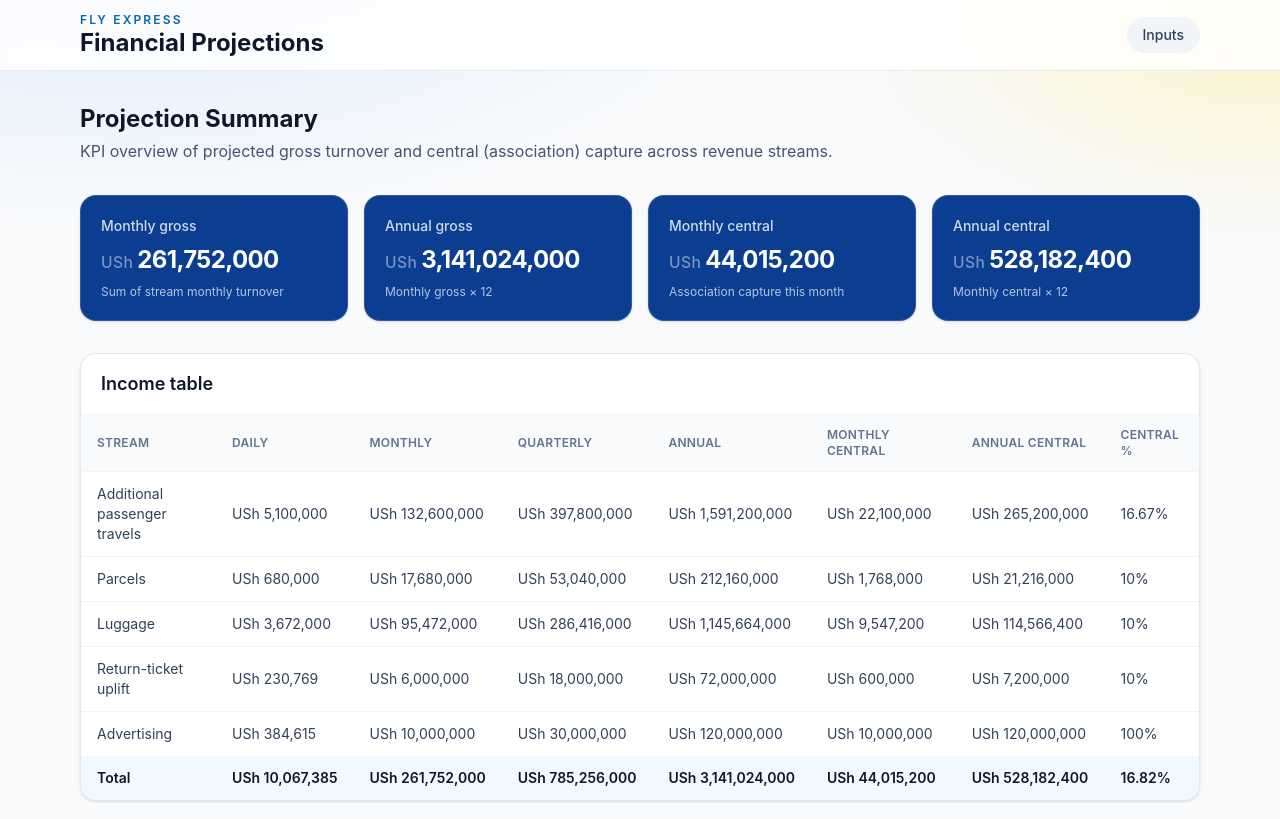
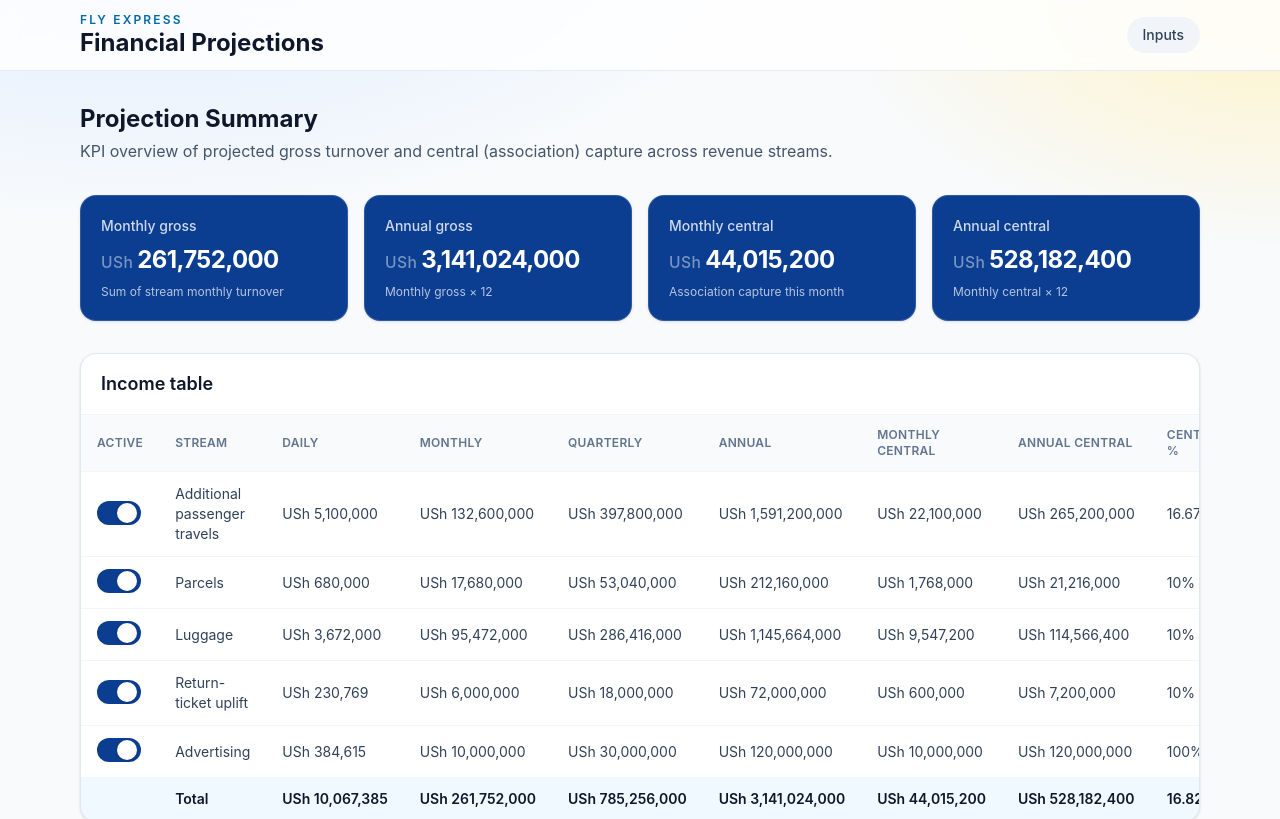
Before and after one commit to xristo7/flyexpressprojections, a React (Vite) app: page / in a window 1280 px wide. Shown: the top 819 px of the page. Built offline with nearby package versions, Linux system fonts and the light colour scheme.

Commit message:
Add Active toggles for income streams; totals and KPIs include only active streams

```diff
--- a/src/components/DriversContext.tsx
+++ b/src/components/DriversContext.tsx
@@ -10,8 +10,16 @@ import {
   computeProjections,
   type Drivers,
   type ProjectionResult,
+  type StreamId,
 } from '../lib/calculations'
-import { loadDrivers, resetDrivers, saveDrivers } from '../lib/storage'
+import {
+  loadDrivers,
+  loadStreamActive,
+  resetDrivers,
+  resetStreamActive,
+  saveDrivers,
+  saveStreamActive,
+} from '../lib/storage'
 
 type DriversContextValue = {
   drivers: Drivers
@@ -19,12 +27,17 @@ type DriversContextValue = {
   setDrivers: (next: Drivers) => void
   reset: () => void
   projections: ProjectionResult
+  streamActive: Record<StreamId, boolean>
+  setStreamActive: (id: StreamId, enabled: boolean) => void
 }
 
 const DriversContext = createContext<DriversContextValue | null>(null)
 
 export function DriversProvider({ children }: { children: ReactNode }) {
   const [drivers, setDriversState] = useState<Drivers>(() => loadDrivers())
+  const [streamActive, setStreamActiveState] = useState<Record<StreamId, boolean>>(
+    () => loadStreamActive(),
+  )
 
   const setDrivers = useCallback((next: Drivers) => {
     setDriversState(next)
@@ -39,16 +52,37 @@ export function DriversProvider({ children }: { children: ReactNode }) {
     })
   }, [])
 
+  const setStreamActive = useCallback((id: StreamId, enabled: boolean) => {
+    setStreamActiveState((prev) => {
+      const next = { ...prev, [id]: enabled }
+      saveStreamActive(next)
+      return next
+    })
+  }, [])
+
   const reset = useCallback(() => {
     const defaults = resetDrivers()
     setDriversState(defaults)
+    const streamDefaults = resetStreamActive()
+    setStreamActiveState(streamDefaults)
   }, [])
 
-  const projections = useMemo(() => computeProjections(drivers), [drivers])
+  const projections = useMemo(
+    () => computeProjections(drivers, streamActive),
+    [drivers, streamActive],
+  )
 
   const value = useMemo(
-    () => ({ drivers, setDriver, setDrivers, reset, projections }),
-    [drivers, setDriver, setDrivers, reset, projections],
+    () => ({
+      drivers,
+      setDriver,
+      setDrivers,
+      reset,
+      projections,
+      streamActive,
+      setStreamActive,
+    }),
+    [drivers, setDriver, setDrivers, reset, projections, streamActive, setStreamActive],
   )
 
   return <DriversContext.Provider value={value}>{children}</DriversContext.Provider>
--- a/src/lib/calculations.ts
+++ b/src/lib/calculations.ts
@@ -85,6 +85,14 @@ export type StreamId =
   | 'return_ticket'
   | 'advertising'
 
+export const DEFAULT_STREAM_ACTIVE: Record<StreamId, boolean> = {
+  additional_passenger: true,
+  parcels: true,
+  luggage: true,
+  return_ticket: true,
+  advertising: true,
+}
+
 export type StreamResult = {
   id: StreamId
   name: string
@@ -119,7 +127,17 @@ function capturePct(central: number, gross: number): number {
   return gross !== 0 ? central / gross : 0
 }
 
-export function computeProjections(d: Drivers): ProjectionResult {
+function isStreamActive(
+  active: Record<StreamId, boolean> | undefined,
+  id: StreamId,
+): boolean {
+  return active?.[id] !== false
+}
+
+export function computeProjections(
+  d: Drivers,
+  active?: Record<StreamId, boolean>,
+): ProjectionResult {
   // Additional passenger travels
   const addDaily = d.vehicles * d.additional_travels * d.passengers * d.fare
   const addMonthly = addDaily * d.days
@@ -176,10 +194,11 @@ export function computeProjections(d: Drivers): ProjectionResult {
     mk('advertising', 'Advertising', adDaily, adMonthly, adMonthlyCentral),
   ]
 
-  const monthly_gross = streams.reduce((s, x) => s + x.monthly, 0)
-  const monthly_central = streams.reduce((s, x) => s + x.monthly_central, 0)
-  const annual_gross = streams.reduce((s, x) => s + x.annual, 0)
-  const annual_central = streams.reduce((s, x) => s + x.annual_central, 0)
+  const included = streams.filter((x) => isStreamActive(active, x.id))
+  const monthly_gross = included.reduce((s, x) => s + x.monthly, 0)
+  const monthly_central = included.reduce((s, x) => s + x.monthly_central, 0)
+  const annual_gross = included.reduce((s, x) => s + x.annual, 0)
+  const annual_central = included.reduce((s, x) => s + x.annual_central, 0)
 
   return {
     streams,
--- a/src/lib/storage.ts
+++ b/src/lib/storage.ts
@@ -1,6 +1,12 @@
-import { DEFAULT_DRIVERS, type Drivers } from './calculations'
+import {
+  DEFAULT_DRIVERS,
+  DEFAULT_STREAM_ACTIVE,
+  type Drivers,
+  type StreamId,
+} from './calculations'
 
 const STORAGE_KEY = 'flyexpress.drivers.v1'
+const STREAM_ACTIVE_KEY = 'flyexpress.streamActive.v1'
 
 export function loadDrivers(): Drivers {
   try {
@@ -21,3 +27,23 @@ export function resetDrivers(): Drivers {
   localStorage.removeItem(STORAGE_KEY)
   return { ...DEFAULT_DRIVERS }
 }
+
+export function loadStreamActive(): Record<StreamId, boolean> {
+  try {
+    const raw = localStorage.getItem(STREAM_ACTIVE_KEY)
+    if (!raw) return { ...DEFAULT_STREAM_ACTIVE }
+    const parsed = JSON.parse(raw) as Partial<Record<StreamId, boolean>>
+    return { ...DEFAULT_STREAM_ACTIVE, ...parsed }
+  } catch {
+    return { ...DEFAULT_STREAM_ACTIVE }
+  }
+}
+
+export function saveStreamActive(active: Record<StreamId, boolean>): void {
+  localStorage.setItem(STREAM_ACTIVE_KEY, JSON.stringify(active))
+}
+
+export function resetStreamActive(): Record<StreamId, boolean> {
+  localStorage.removeItem(STREAM_ACTIVE_KEY)
+  return { ...DEFAULT_STREAM_ACTIVE }
+}
--- a/src/pages/SummaryPage.tsx
+++ b/src/pages/SummaryPage.tsx
@@ -1,17 +1,56 @@
 import { useDrivers } from '../components/DriversContext'
 import { KpiCards } from '../components/KpiCards'
+import type { StreamId } from '../lib/calculations'
 import { formatPct, formatUGX } from '../lib/format'
 
+function StreamToggle({
+  id,
+  name,
+  checked,
+  onChange,
+}: {
+  id: StreamId
+  name: string
+  checked: boolean
+  onChange: (enabled: boolean) => void
+}) {
+  return (
+    <button
+      type="button"
+      role="switch"
+      aria-checked={checked}
+      aria-label={`${name} active`}
+      id={`stream-active-${id}`}
+      onClick={() => onChange(!checked)}
+      className={[
+        'relative inline-flex h-6 w-11 shrink-0 cursor-pointer items-center rounded-full transition-colors focus:outline-none focus-visible:ring-2 focus-visible:ring-[#0b3d91] focus-visible:ring-offset-2',
+        checked ? 'bg-[#0b3d91]' : 'bg-slate-300',
+      ].join(' ')}
+    >
+      <span
+        className={[
+          'inline-block h-5 w-5 transform rounded-full bg-white shadow transition-transform',
+          checked ? 'translate-x-5' : 'translate-x-0.5',
+        ].join(' ')}
+      />
+    </button>
+  )
+}
+
 export function SummaryPage() {
-  const { projections } = useDrivers()
+  const { projections, streamActive, setStreamActive } = useDrivers()
   const { streams, totals } = projections
+
+  const activeDaily = streams
+    .filter((s) => streamActive[s.id] !== false)
+    .reduce((sum, x) => sum + x.daily, 0)
 
   const rows = [
     ...streams,
     {
-      id: 'total',
+      id: 'total' as const,
       name: 'Total',
-      daily: streams.reduce((s, x) => s + x.daily, 0),
+      daily: activeDaily,
       monthly: totals.monthly_gross,
       quarterly: totals.monthly_gross * 3,
       annual: totals.annual_gross,
@@ -41,6 +80,7 @@ export function SummaryPage() {
           <table className="min-w-full text-left text-sm">
             <thead className="bg-slate-50 text-xs uppercase tracking-wide text-slate-500">
               <tr>
+                <th className="px-4 py-3 font-semibold">Active</th>
                 <th className="px-4 py-3 font-semibold">Stream</th>
                 <th className="px-4 py-3 font-semibold">Daily</th>
                 <th className="px-4 py-3 font-semibold">Monthly</th>
@@ -52,15 +92,31 @@ export function SummaryPage() {
               </tr>
             </thead>
             <tbody>
-              {rows.map((row) => (
+              {rows.map((row) => {
+                const isTotal = row.id === 'total'
+                const isActive = isTotal || streamActive[row.id as StreamId] !== false
+                return (
                   <tr
                     key={row.id}
-                  className={
-                    row.id === 'total'
+                    className={[
+                      isTotal
                         ? 'bg-sky-50 font-semibold text-slate-900'
-                      : 'border-t border-slate-100 text-slate-700'
-                  }
+                        : 'border-t border-slate-100 text-slate-700',
+                      !isTotal && !isActive ? 'opacity-50' : '',
+                    ]
+                      .filter(Boolean)
+                      .join(' ')}
                   >
+                    <td className="px-4 py-3">
+                      {!isTotal && (
+                        <StreamToggle
+                          id={row.id as StreamId}
+                          name={row.name}
+                          checked={isActive}
+                          onChange={(enabled) => setStreamActive(row.id as StreamId, enabled)}
+                        />
+                      )}
+                    </td>
                     <td className="px-4 py-3">{row.name}</td>
                     <td className="px-4 py-3 whitespace-nowrap">{formatUGX(row.daily)}</td>
                     <td className="px-4 py-3 whitespace-nowrap">{formatUGX(row.monthly)}</td>
@@ -70,7 +126,8 @@ export function SummaryPage() {
                     <td className="px-4 py-3 whitespace-nowrap">{formatUGX(row.annual_central)}</td>
                     <td className="px-4 py-3 whitespace-nowrap">{formatPct(row.central_capture_pct)}</td>
                   </tr>
-              ))}
+                )
+              })}
             </tbody>
           </table>
         </div>
```
Lines whose indentation alone changed are shown as unchanged.
